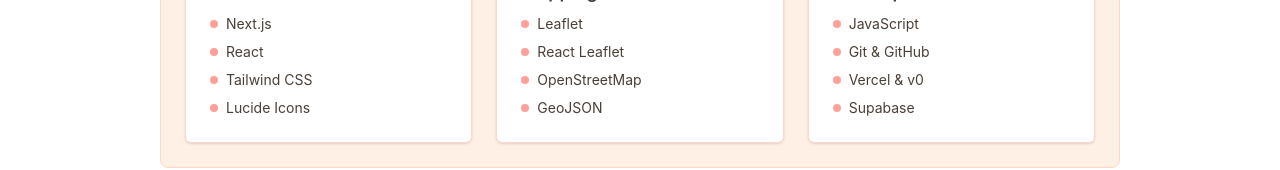
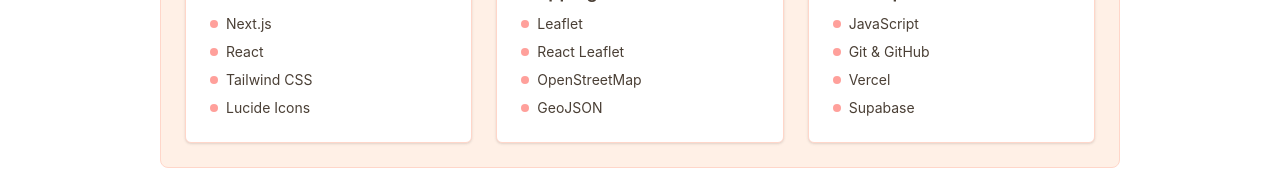
Before and after one commit to yyacyn/fast-fashion, a Next.js app: page /about in a window 1280 px wide. Shown: the part 573-743 px from the top of the page. Built offline with nearby package versions, Linux system fonts and the light colour scheme.

Commit message:
Update credits-page.js

```diff
--- a/src/components/credits-page.js
+++ b/src/components/credits-page.js
@@ -165,7 +165,7 @@
                                         </li>
                                         <li className="flex items-center">
                                             <span className="w-2 h-2 bg-[var(--primary)] rounded-full mr-2"></span>
-                                            Vercel & v0
+                                            Vercel
                                         </li>
                                         <li className="flex items-center">
                                             <span className="w-2 h-2 bg-[var(--primary)] rounded-full mr-2"></span>
```
